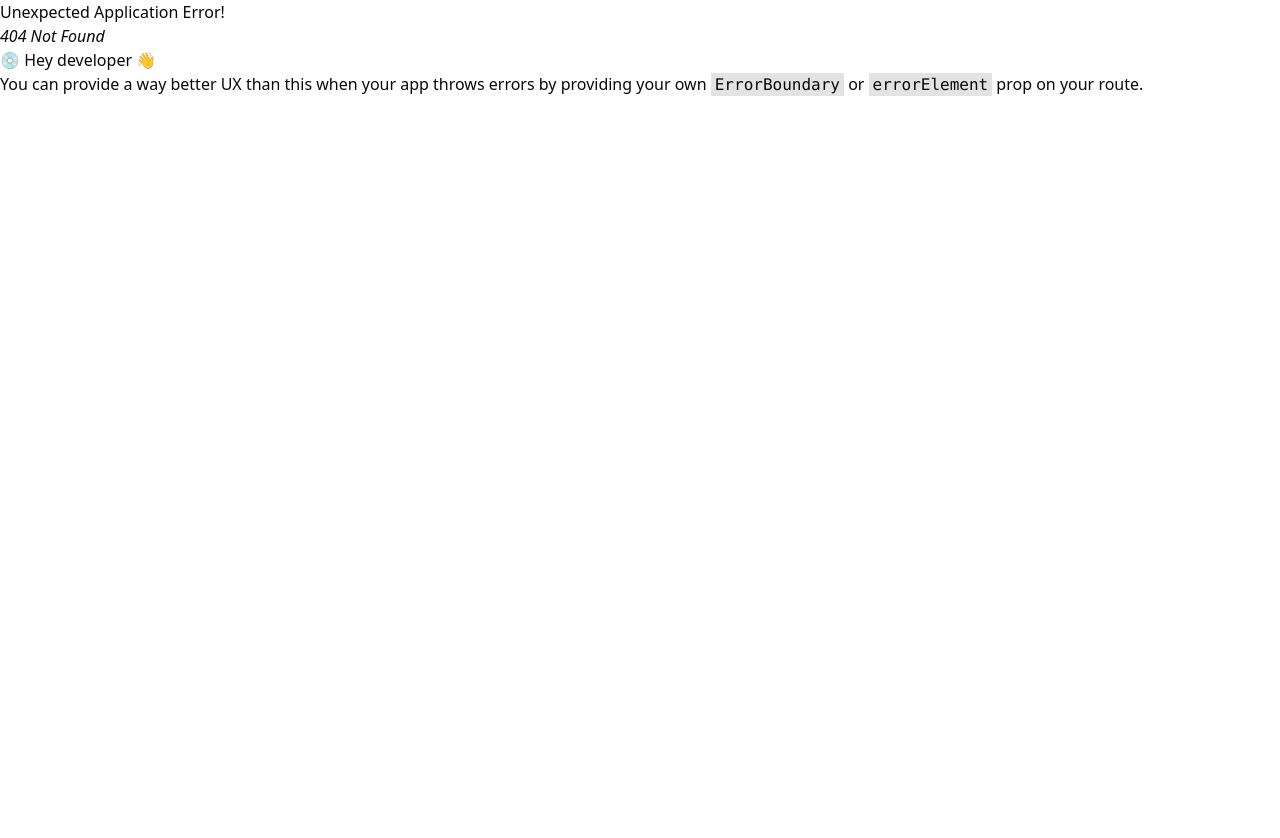
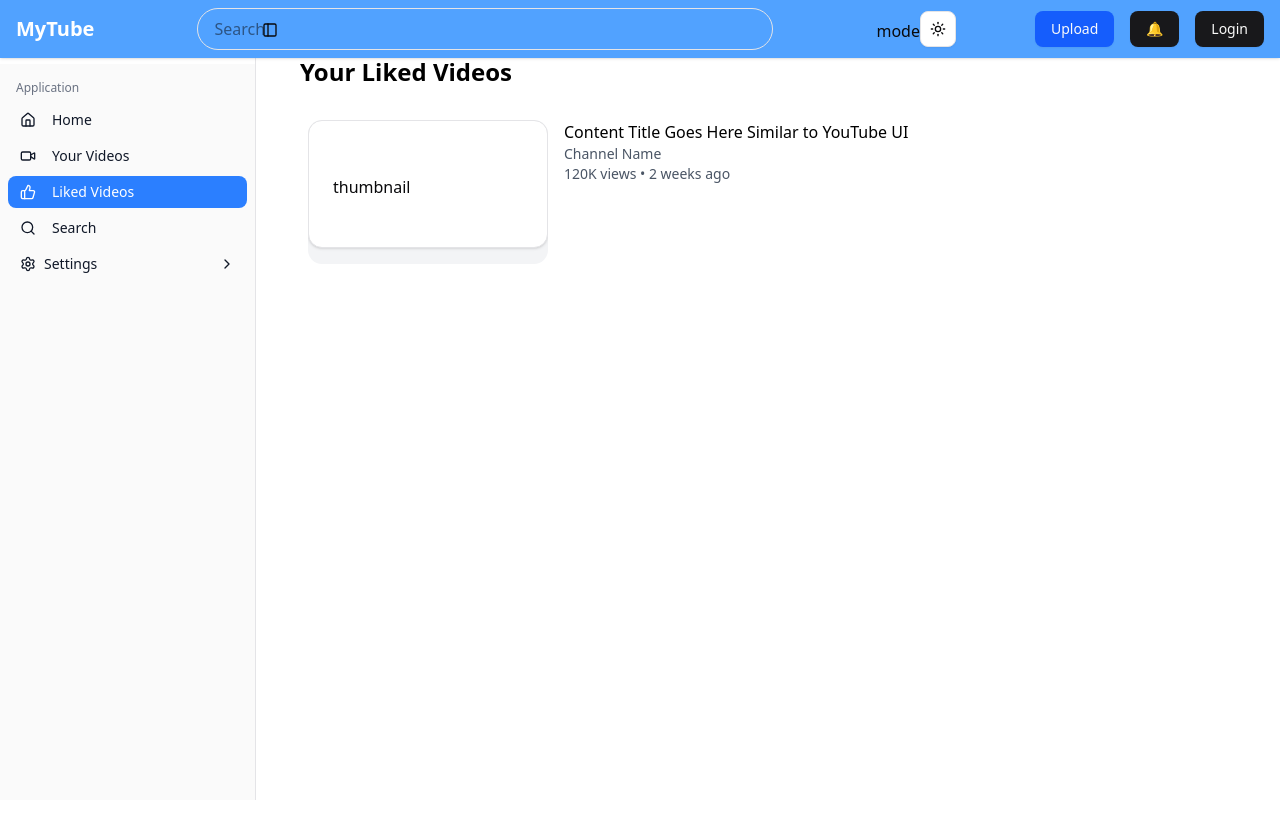
Before and after one commit to roshanrjl/youtube, a React (Vite) app in the folder client/: page /likeVideo in a window 1280 px wide. Before the commit this address had no page. Shown: the top 838 px of the page. Before the commit the page ends 800 px from the top, so only its background shows below. Built offline with nearby package versions, Linux system fonts and the light colour scheme.

Commit message:
feat: update routing and components for Liked Videos; implement LikedVideo page and remove Yourvideo page

```diff
--- a/client/src/components/AppSidebar.jsx
+++ b/client/src/components/AppSidebar.jsx
@@ -16,7 +16,7 @@ import {
 const items = [
   { title: "Home", url: "/", icon: Home },
   { title: "Your Videos", url: "/yourVideo", icon: Video },
-  { title: "Liked Videos", url: "/calendar", icon: ThumbsUp  },
+  { title: "Liked Videos", url: "/likeVideo", icon: ThumbsUp  },
   { title: "Search", url: "/search", icon: Search },
 ];
 
--- a/client/src/components/Card.jsx
+++ b/client/src/components/Card.jsx
@@ -22,7 +22,7 @@ function Mycard(
           })
           {
   return (
-    <div className={ ` min-h-screen bg-gray-100 dark:bg-gray-900 transition-colors duration-500 ${className}`}>
+    <div className={ `  bg-gray-100 dark:bg-gray-900 transition-colors duration-500 ${className}`}>
       <Card className={`${cardClassName}`}>
         <CardHeader className={`${headerClassName}`}>
           <CardTitle>{title}</CardTitle>
--- a/client/src/pages/dashboard.jsx
+++ b/client/src/pages/dashboard.jsx
@@ -0,0 +1,16 @@
+import React from 'react'
+
+import Mycard from '../components/Card'
+
+function Dashboard() {
+  return (
+    <div>
+      <p className='text-2xl text-red-500 mt-6 flex justify-center'>
+        Work in progress
+      </p>
+      <Mycard/>
+    </div>
+  )
+}
+
+export default Dashboard
--- a/client/src/pages/likedVideo.jsx
+++ b/client/src/pages/likedVideo.jsx
@@ -1,9 +1,48 @@
-import React from 'react'
+import React from "react";
+import Mycard from "../components/Card";
 
 function LikedVideo() {
   return (
-    <div>L</div>
-  )
+    <div className="min-h-screen bg-white dark:bg-black px-3 py-3">
+      {/* Heading */}
+      <h1 className="text-2xl font-semibold mb-6 text-black dark:text-white">
+        Your Liked Videos
+      </h1>
+
+      {/* Video Item */}
+      <div
+        className="flex gap-4 mb-6 p-2 rounded-lg cursor-pointer
+        hover:bg-gray-100 dark:hover:bg-gray-900 transition-colors duration-200"
+      >
+        {/* Thumbnail */}
+        <Mycard
+          className="w-60 h-36 rounded-xl overflow-hidden
+          group-hover:scale-105 transition-transform duration-200"
+          content="thumbnail"
+        />
+
+        {/* Video Info */}
+        <div className="flex flex-col justify-start">
+          {/* Title */}
+          <p className="text-base font-medium text-black dark:text-white line-clamp-2
+          group-hover:text-gray-700 dark:group-hover:text-gray-300 transition-colors">
+            Content Title Goes Here Similar to YouTube UI
+          </p>
+
+          {/* Channel */}
+          <p className="text-sm text-gray-600 dark:text-gray-400
+          group-hover:text-black dark:group-hover:text-white transition-colors">
+            Channel Name
+          </p>
+
+          {/* Extra (like views & date) */}
+          <p className="text-sm text-gray-600 dark:text-gray-400">
+            120K views • 2 weeks ago
+          </p>
+        </div>
+      </div>
+    </div>
+  );
 }
 
-export default LikedVideo
+export default LikedVideo;
--- a/client/src/pages/yourvideo.jsx
+++ /dev/null
@@ -1,13 +0,0 @@
-import React from 'react'
-
-function Yourvideo() {
-  return (
-    <div>
-      <p className='text-2xl text-red-500 mt-6 flex justify-center'>
-        Work in progress
-      </p>
-    </div>
-  )
-}
-
-export default Yourvideo
```
Also changed, not shown: client/src/routes/route.jsx (+7 -1 lines).
